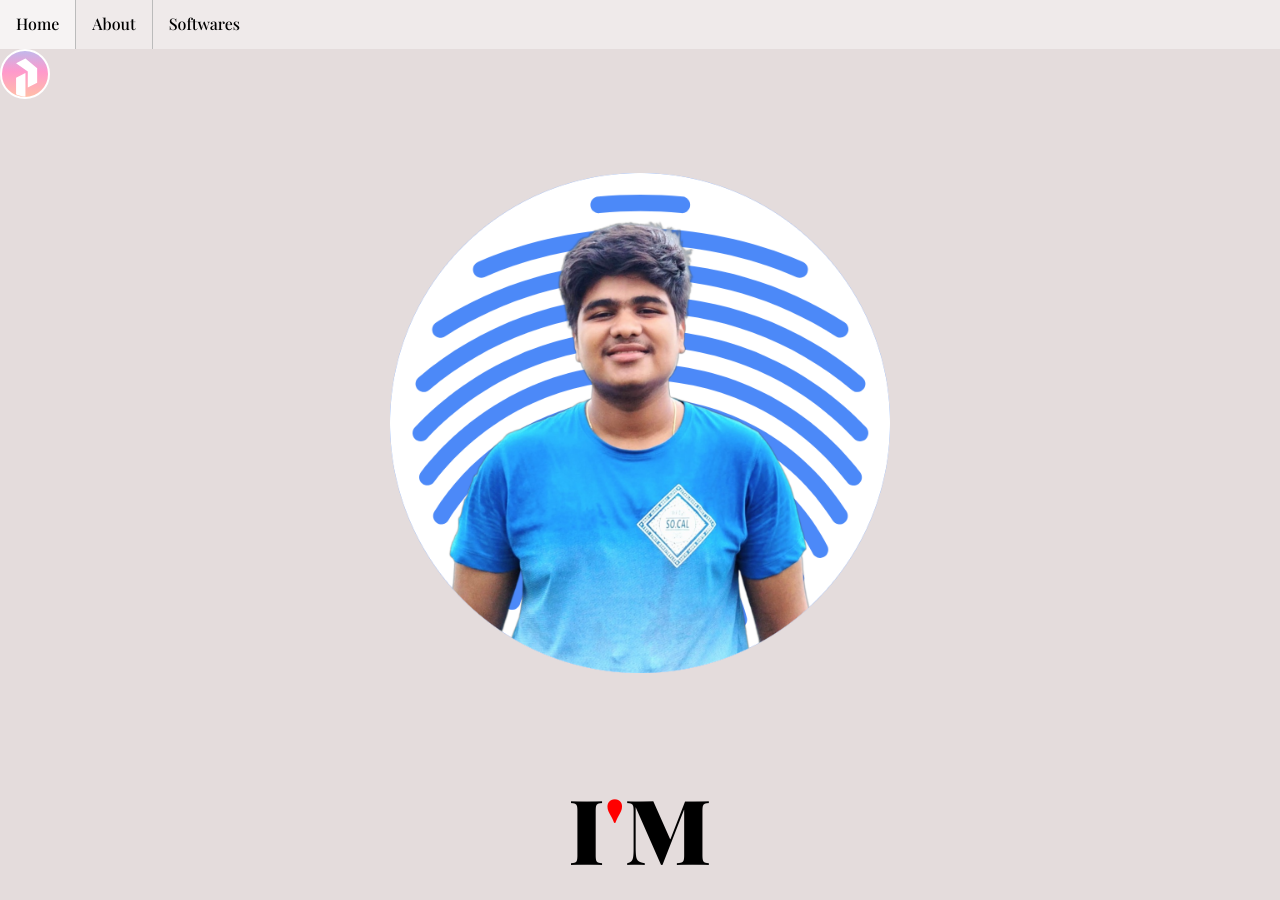
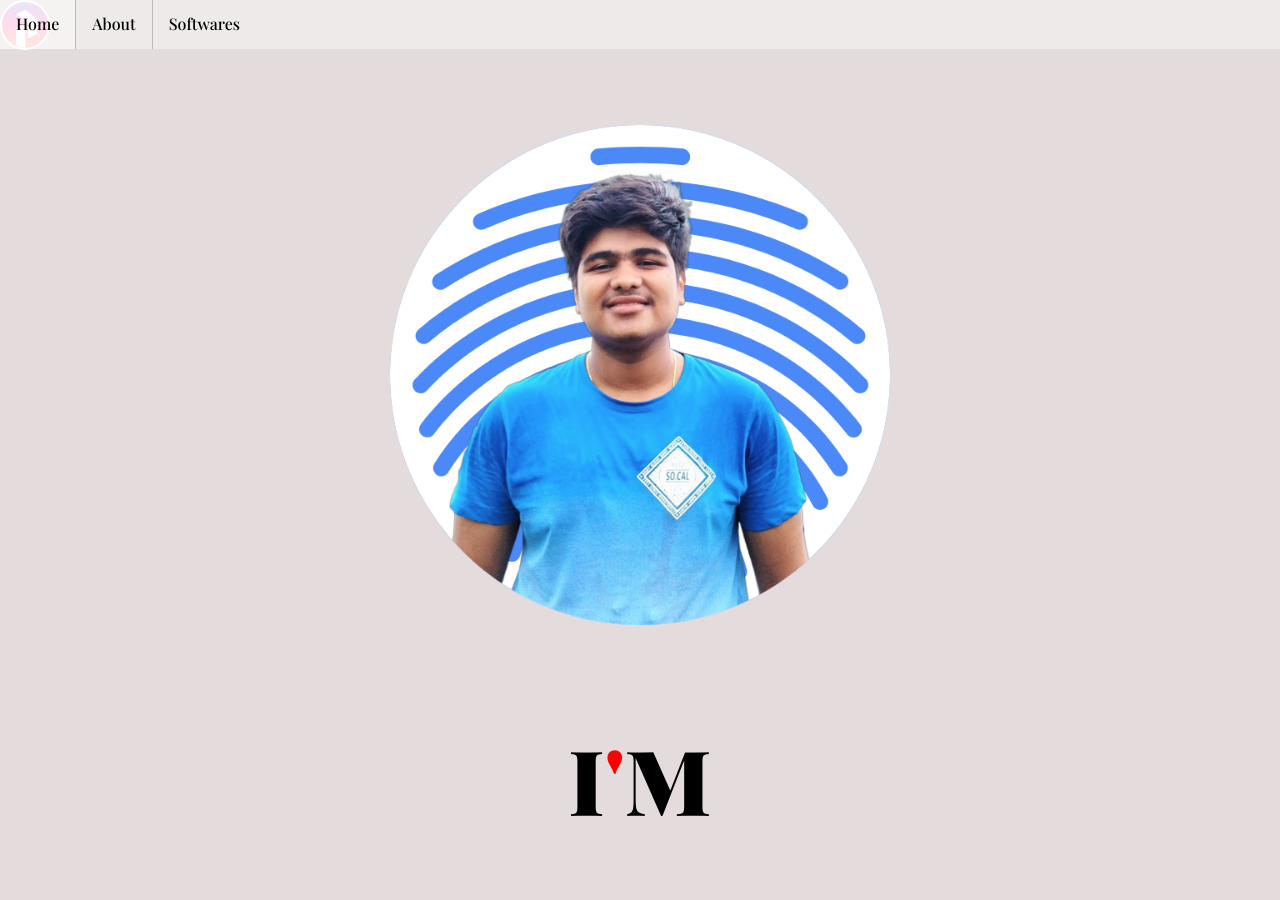
Before and after one commit to PrabhabTiwari/website, a Jekyll site: the page built from index.html, in a window 1280 px wide and 900 px high. Built offline with Jekyll 4.4.1, drawn with Linux system fonts in a browser that asks for light colours.

Commit message:
Update header.html

```diff
--- a/_includes/header.html
+++ b/_includes/header.html
@@ -1,4 +1,4 @@
-
+<div class="up">
   <ul>
     <li><a class="active" href="index.html">Home</a></li>
     <li><a href="about.html">About</a></li>
@@ -6,3 +6,4 @@
     <li><a href="software.html">Softwares</a></li>
   <!--  <li><a href="contact.html">Contact</a></li> -->
   </ul>
+</div>
```
